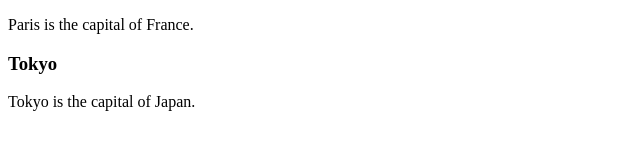
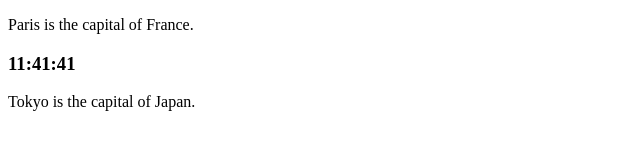
Before and after one commit to levitco/CCM, a plain HTML site: page index.html in a window 1280 px wide. Shown: the part 168-318 px from the top of the page, 0-640 px from the left. Drawn offline with Linux system fonts and the light colour scheme.

Commit message:
Update index.html

```diff
--- a/index.html
+++ b/index.html
@@ -25,7 +25,7 @@
 </div>
 
 <div id="Tokyo" class="tabcontent">
-  <h3>Tokyo</h3>
+  <h3>11:41:41</h3>
   <p>Tokyo is the capital of Japan.</p>
 </div>
 
```
